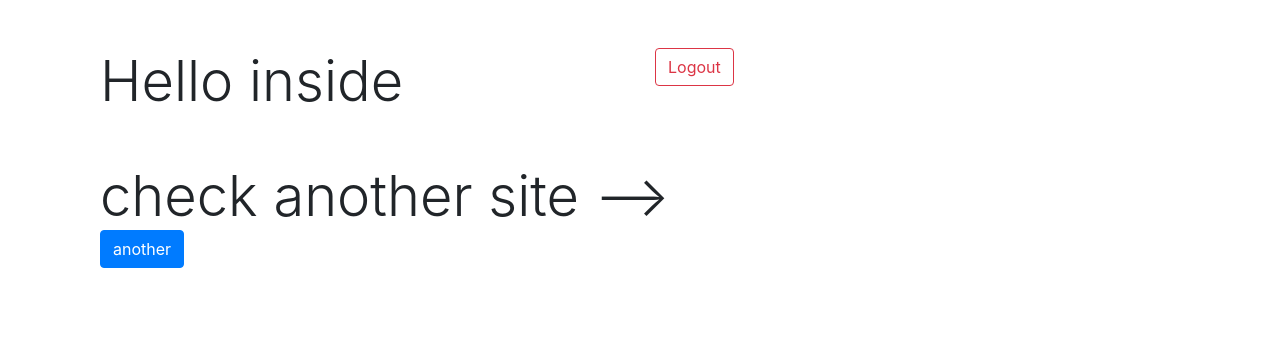
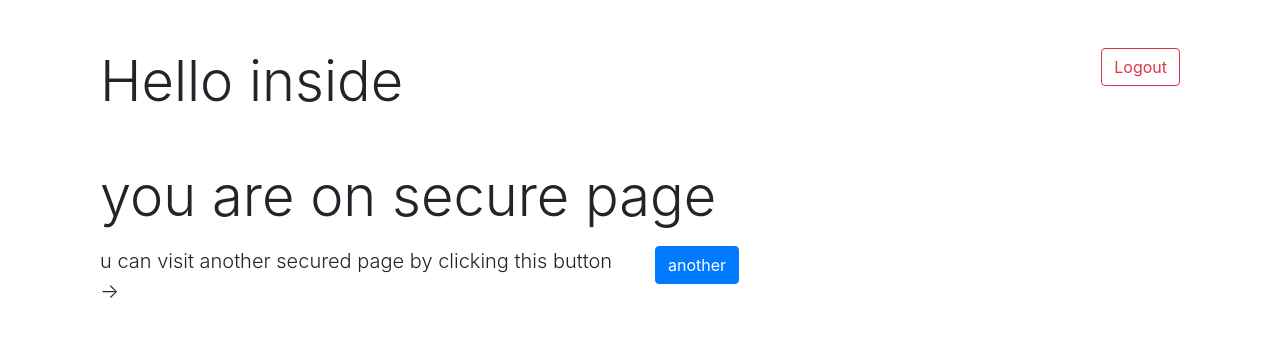
Before and after one commit to uczenSaitamy/login-register-system, a PHP site: page /home.php in a window 1280 px wide. Shown: the top 337 px of the page. Run offline with PHP 8.4, Linux system fonts and the light colour scheme; the visitor is signed in with stand-in values (Sample User, id 1).

Commit message:
code changes

```diff
--- a/class/user.php
+++ b/class/user.php
@@ -80,7 +80,7 @@ class user
     public function create()
     {
         $this->passwordHash();
-        return ($this->insert())? true : false;
+        return ($this->insert()) ? true : false;
     }
 
 
--- /dev/null
+++ b/config/secured_session.php
@@ -0,0 +1,14 @@
+<?php
+/**
+ * Created by PhpStorm.
+ * User: damian
+ * Date: 13.07.18
+ * Time: 19:00
+ */
+
+session_start();
+
+if (!(isset($_SESSION['logged'])) && !($_SESSION['logged'] == true)) {
+    header('Location: index.php');
+    exit();
+}
--- a/config/session.php
+++ b/config/unsecured_session.php
@@ -5,10 +5,10 @@
  * Date: 11.07.18
  * Time: 20:38
  */
+
 session_start();
 
-if ((isset($_SESSION['logged'])) && ($_SESSION['logged']==true))
-{
+if ((isset($_SESSION['logged'])) && ($_SESSION['logged'] == true)) {
     header('Location: home.php');
     exit();
 }
--- a/controllers/login.php
+++ b/controllers/login.php
@@ -6,7 +6,7 @@
  * Time: 19:32
  */
 require('../config/config.php');
-require('../config/session.php');
+require('../config/unsecured_session.php');
 require('../class/user.php');
 
 
@@ -17,7 +17,7 @@ if (isset($_POST['login'])) {
     $password = $_POST['password'];
 
     if ($auth->isUser()) {
-        if (!$auth->setUser()){
+        if (!$auth->setUser()) {
             $_SESSION['message'] = 'uncaught error';
             header('Location: ../signin.php');
             exit();
--- a/controllers/register.php
+++ b/controllers/register.php
@@ -6,7 +6,7 @@
  * Time: 18:36
  */
 require('../config/config.php');
-require('../config/session.php');
+require('../config/unsecured_session.php');
 require('../class/user.php');
 
 
--- a/home.php
+++ b/home.php
@@ -5,31 +5,25 @@
  * Date: 11.07.18
  * Time: 19:30
  */
-session_start();
 
-if (!(isset($_SESSION['logged'])) && !($_SESSION['logged'] == true)) {
-    header('Location: index.php');
-    exit();
-}
-
+require('config/secured_session.php');
 require_once('layout/header.php');
+require_once('layout/navbar.php');
 ?>
     <div class="row mt-5 mx-auto">
         <div class="col">
             <div class="display-4">
-                Hello inside
+                you are on secure page
             </div>
         </div>
-        <?php require('layout/logout.html') ?>
     </div>
-    <div class="row mt-5 mx-auto">
+    <div class="row mt-3 mx-auto">
         <div class="col">
-            <div class="display-4">
-                check another site -->
-            </div>
-            <a href="/another.php" class="btn btn-primary">another</a>
+            <p class="lead">u can visit another secured page by clicking this button -></p>
         </div>
-
+        <div class="col">
+            <a href="/another.php" class="btn btn-primary float-left">another</a>
+        </div>
     </div>
 <?php
 require_once('layout/footer.html');
--- a/index.php
+++ b/index.php
@@ -6,7 +6,7 @@
  * Time: 17:52
  */
 require_once('layout/header.php');
-require('config/session.php');
+require('config/unsecured_session.php');
 ?>
     <div class="row mt-5 mx-auto">
         <div class="col-lg-3">
--- a/layout/logout.html
+++ b/layout/logout.html
@@ -1,3 +1,3 @@
 <div class="col">
-    <a href="/controllers/logout.php" class="btn btn-outline-danger">Logout</a>
+    <a href="/controllers/logout.php" class="btn btn-outline-danger float-right">Logout</a>
 </div>
--- a/layout/messages.php
+++ b/layout/messages.php
@@ -6,7 +6,7 @@
  * Time: 15:16
  */
 
-if (isset($_SESSION['message'])) {?>
+if (isset($_SESSION['message'])) { ?>
     <div class="row mt-5 ">
         <div class="col alert alert-danger text-center">
             <div class="h3 font-weight-light"> <?php echo $_SESSION['message'] ?></div>
--- /dev/null
+++ b/layout/navbar.php
@@ -0,0 +1,16 @@
+<?php
+/**
+ * Created by PhpStorm.
+ * User: damian
+ * Date: 13.07.18
+ * Time: 19:03
+ */
+?>
+<div class="row mt-5 mx-auto">
+    <div class="col">
+        <div class="display-4">
+            Hello inside
+        </div>
+    </div>
+    <?php require('logout.html') ?>
+</div>
--- a/signin.php
+++ b/signin.php
@@ -6,7 +6,7 @@
  * Time: 18:10
  */
 require_once('layout/header.php');
-require('config/session.php');
+require('config/unsecured_session.php');
 require('layout/messages.php');
 require('layout/goToIndex.html');
 ?>
--- a/signup.php
+++ b/signup.php
@@ -7,7 +7,7 @@
  */
 
 require_once('layout/header.php');
-require('config/session.php');
+require('config/unsecured_session.php');
 require('layout/messages.php');
 require('layout/goToIndex.html');
 ?>
```
Also changed, not shown: another.php (+8 -19 lines), config/config.php (+2 -12 lines), layout/tryToVisit.php (added, +30 -0 lines).
